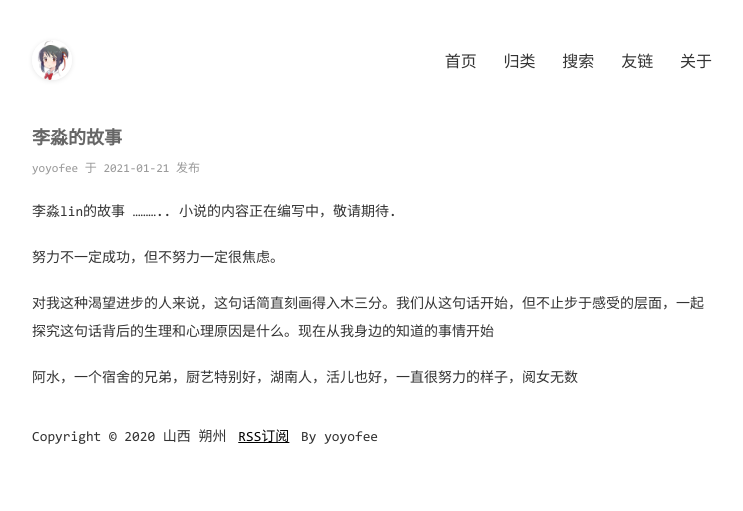
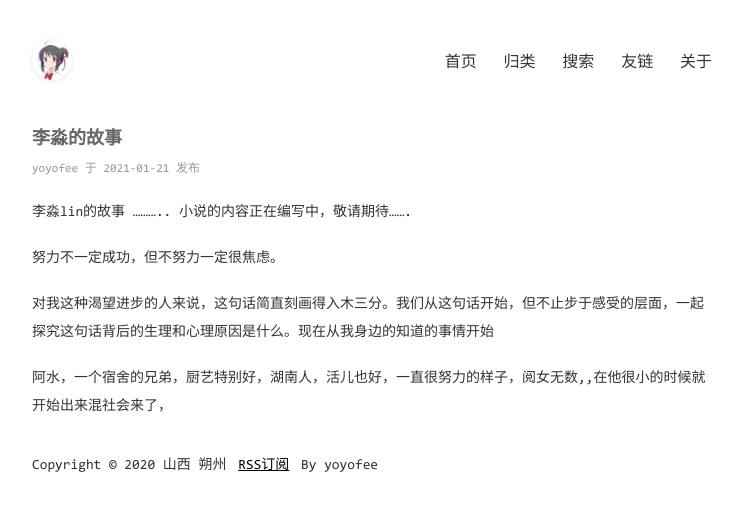
Before and after one commit to yoyofee/yoyofee.github.io, a Jekyll site: the page built from _posts/2021-01-21-test.md, in a window 1280 px wide. Shown: the top 511 px of the page, without its empty margins (268-1011 px from the left). Built offline with Jekyll 4.4.1, drawn with Linux system fonts in a browser that asks for light colours; comment, search, counter and statistics services are not loaded.

Commit message:
修改文件: _posts/2021-01-21-test.md

```diff
--- a/_posts/2021-01-21-test.md
+++ b/_posts/2021-01-21-test.md
@@ -6,11 +6,11 @@ categories: [我的文章]
 
 李淼lin的故事
 ...........
-小说的内容正在编写中，敬请期待.
+小说的内容正在编写中，敬请期待.......
 
 
 努力不一定成功，但不努力一定很焦虑。
 
 对我这种渴望进步的人来说，这句话简直刻画得入木三分。我们从这句话开始，但不止步于感受的层面，一起探究这句话背后的生理和心理原因是什么。现在从我身边的知道的事情开始
 
-阿水，一个宿舍的兄弟，厨艺特别好，湖南人，活儿也好，一直很努力的样子，阅女无数
+阿水，一个宿舍的兄弟，厨艺特别好，湖南人，活儿也好，一直很努力的样子，阅女无数,,在他很小的时候就开始出来混社会来了，
```
